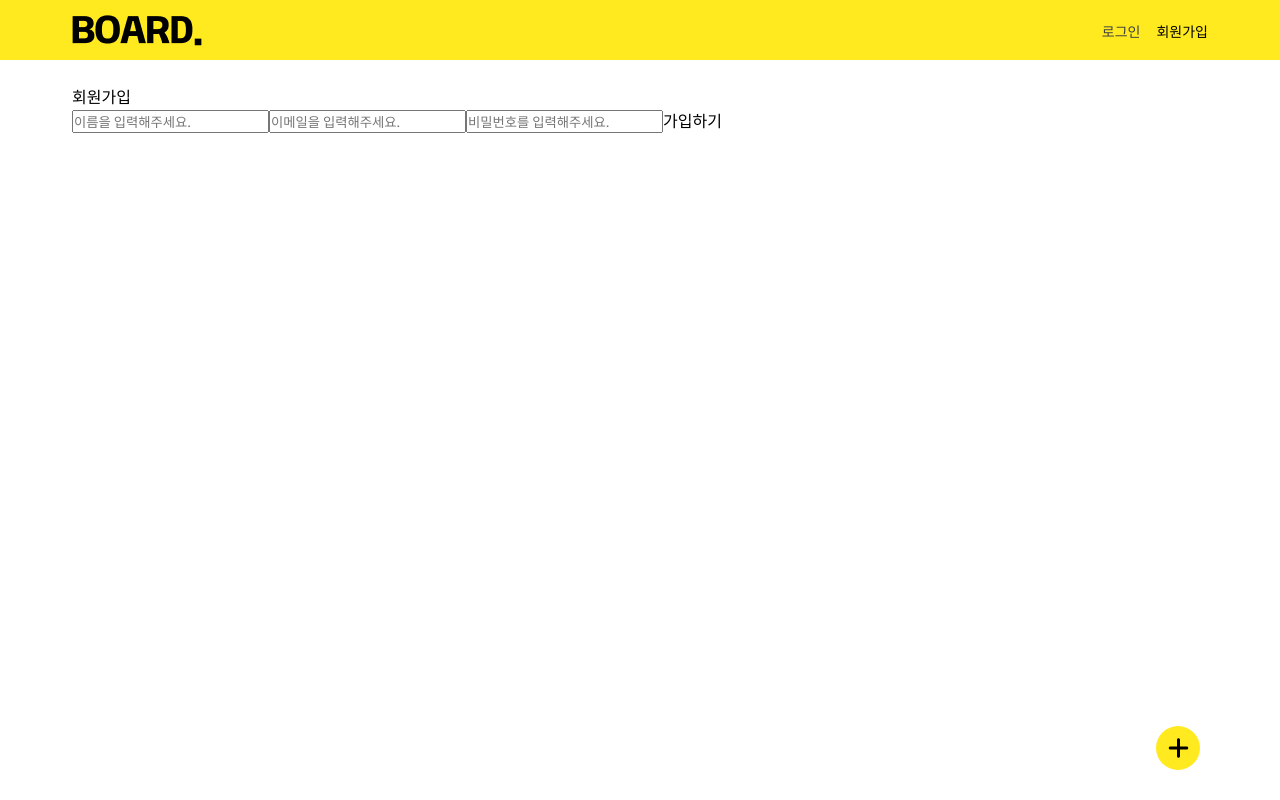
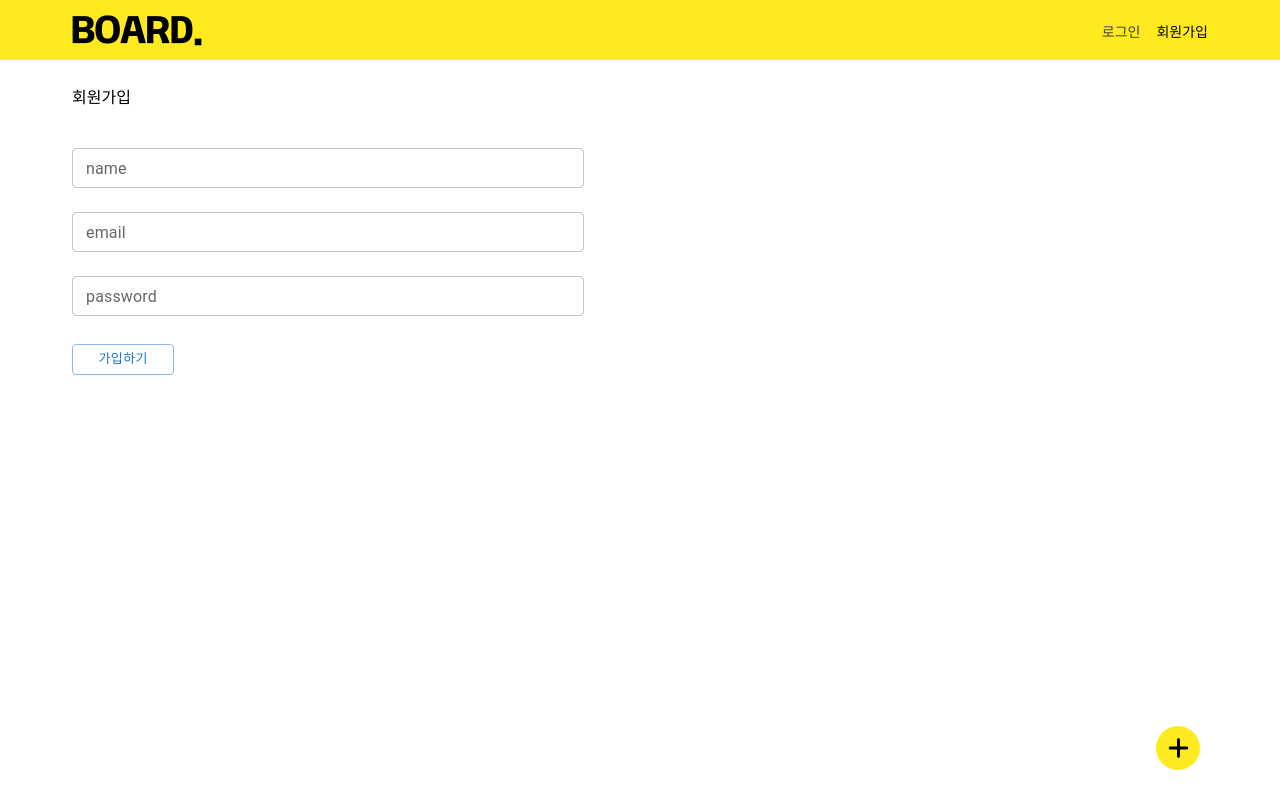
Before and after one commit to dygreen/board, a Next.js app: page /register in a window 1280 px wide. Built offline with nearby package versions, Linux system fonts and the light colour scheme; no server answers.

Commit message:
#style : 회원가입 폼 스타일 적용

```diff
--- a/components/board/FormArea.tsx
+++ b/components/board/FormArea.tsx
@@ -70,6 +70,7 @@ export default function FormArea({
                     defaultValue={isModify ? result?.title : undefined}
                     placeholder="제목을 작성해주세요."
                     size="small"
+                    margin="normal"
                 />
                 <TextField
                     id="outlined-basic"
@@ -79,6 +80,7 @@ export default function FormArea({
                     defaultValue={isModify ? result?.content : undefined}
                     placeholder="내용을 작성해주세요."
                     size="small"
+                    margin="normal"
                 />
                 <Button variant="outlined" size="small" type="submit">
                     완료
--- a/src/app/register/page.tsx
+++ b/src/app/register/page.tsx
@@ -4,6 +4,9 @@ import { useFormik } from 'formik'
 import * as Yup from 'yup'
 import * as VALIDATION from '@util/validation'
 import { useRouter } from 'next/navigation'
+import { Button, TextField } from '@node_modules/@mui/material'
+import React from 'react'
+import '@style/form.scss'
 
 export default function Register() {
     const router = useRouter()
@@ -65,44 +68,59 @@ export default function Register() {
     })
 
     return (
-        <div>
+        <div className="form-container">
             <h4>회원가입</h4>
 
             <form onSubmit={registerFormikObj.handleSubmit}>
-                <input
-                    type="text"
+                <TextField
+                    id="outlined-basic"
+                    label="name"
                     name="name"
+                    variant="outlined"
                     value={registerFormikObj.values.name ?? ''}
                     placeholder="이름을 입력해주세요."
                     onChange={registerFormikObj.handleChange}
+                    size="small"
+                    margin="normal"
                 />
                 {registerFormikObj.touched.name &&
                     typeof registerFormikObj.errors.name === 'string' && (
-                        <div>{registerFormikObj.errors.name}</div>
+                        <span>{registerFormikObj.errors.name}</span>
                     )}
-                <input
-                    type="text"
+                <TextField
+                    id="outlined-basic"
+                    label="email"
                     name="email"
+                    variant="outlined"
                     value={registerFormikObj.values.email ?? ''}
                     placeholder="이메일을 입력해주세요."
                     onChange={registerFormikObj.handleChange}
+                    size="small"
+                    margin="normal"
                 />
                 {registerFormikObj.touched.email &&
                     typeof registerFormikObj.errors.email === 'string' && (
-                        <div>{registerFormikObj.errors.email}</div>
+                        <span>{registerFormikObj.errors.email}</span>
                     )}
-                <input
+                <TextField
+                    id="outlined-password-input"
                     type="password"
+                    label="password"
                     name="password"
+                    variant="outlined"
                     value={registerFormikObj.values.password ?? ''}
                     placeholder="비밀번호를 입력해주세요."
                     onChange={registerFormikObj.handleChange}
+                    size="small"
+                    margin="normal"
                 />
                 {registerFormikObj.touched.password &&
                     typeof registerFormikObj.errors.password === 'string' && (
-                        <div>{registerFormikObj.errors.password}</div>
+                        <span>{registerFormikObj.errors.password}</span>
                     )}
-                <button type="submit">가입하기</button>
+                <Button variant="outlined" size="small" type="submit">
+                    가입하기
+                </Button>
             </form>
         </div>
     )
--- a/style/color.scss
+++ b/style/color.scss
@@ -1,7 +1,10 @@
 $primary-color: #ffea20;
+
 $white-color: #fcfcfc;
 $black-color: #000000;
+$red-color: #c70f18;
+
 $grey-color: #f9faff;
+$grey-border-color: #ebeded;
 $grey-text-color: #3f3f3f;
-$grey-border-color: #ebeded;
 $grey-icon-color: #797f81;
--- a/style/form.scss
+++ b/style/form.scss
@@ -9,11 +9,17 @@
   form {
     display: flex;
     flex-direction: column;
-    gap: 20px;
     width: 40vw;
+
+    span {
+      font-size: 0.813rem;
+      font-weight: 300;
+      color: $red-color;
+    }
 
     button {
       width: 20%;
+      margin-top: 20px;
     }
   }
 }
```
